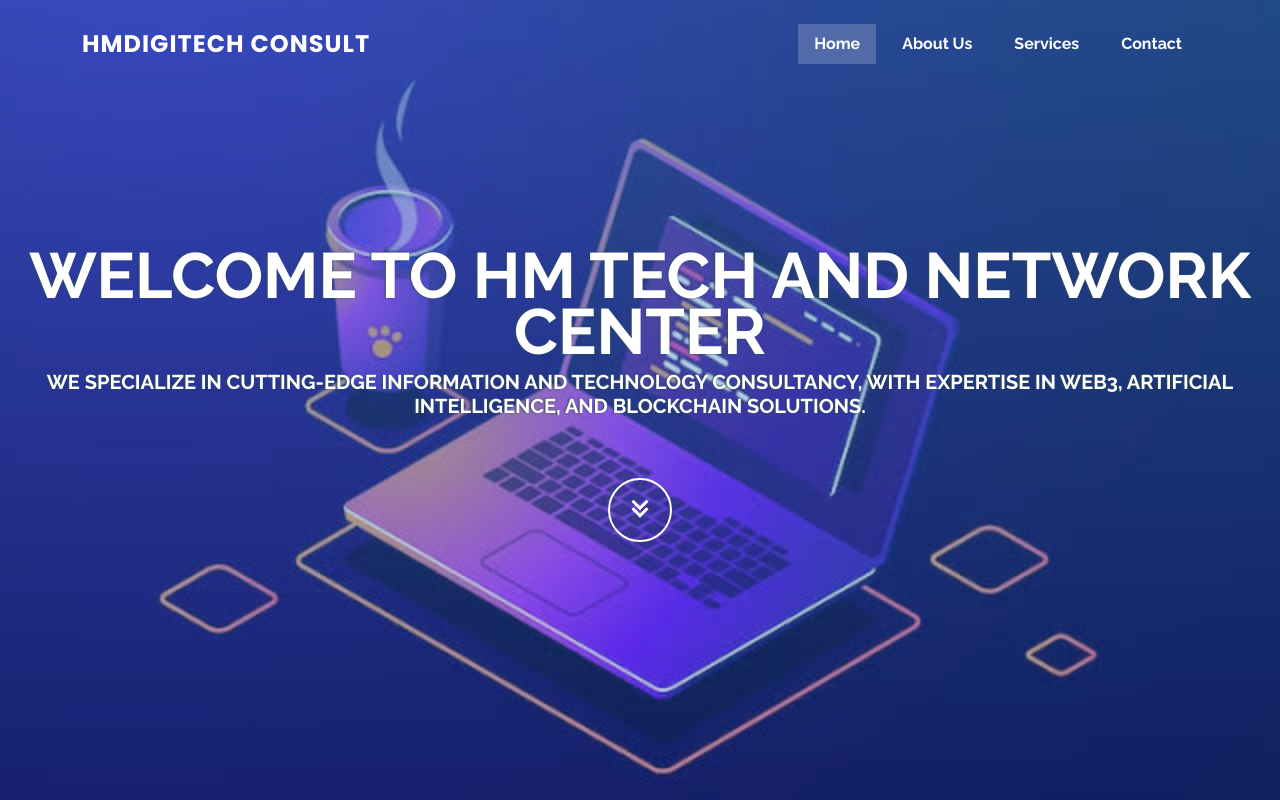
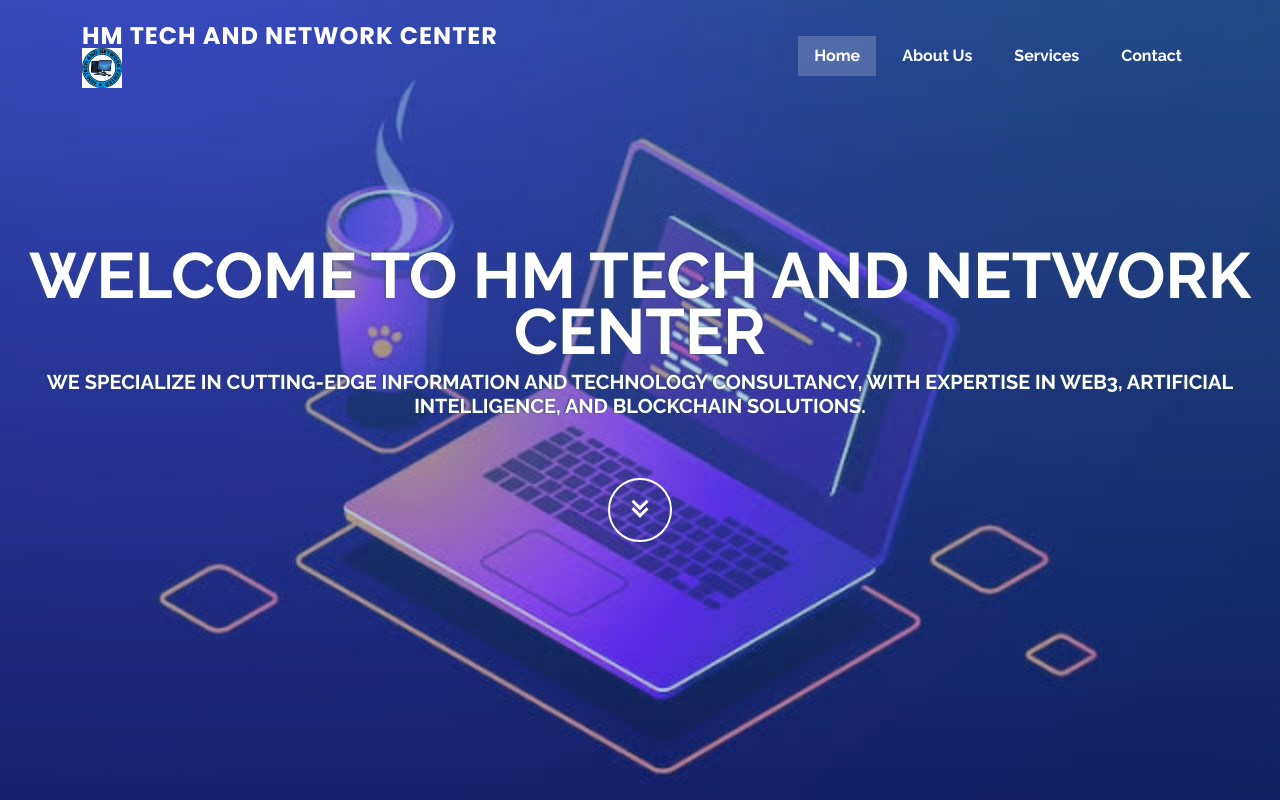
Before and after one commit to HMDigiTech/Consult, a plain HTML site: page index.html in a window 1280 px wide. Shown: the top 800 px of the page. Drawn offline with nearby package versions, Linux system fonts and the light colour scheme.

Commit message:
Update index.html

```diff
--- a/index.html
+++ b/index.html
@@ -5,13 +5,13 @@
   <meta charset="utf-8">
   <meta content="width=device-width, initial-scale=1.0" name="viewport">
 
-  <title>HMDigiTech Consult</title>
+  <title>HM TECH AND NETWORK CENTER </title>
   <meta content="" name="description">
   <meta content="" name="keywords">
 
   <!-- Favicons -->
   <link href="assets/img/favicon.png" rel="icon">
-  <link href="assets/img/apple-touch-icon.png" rel="apple-touch-icon">
+  <link href="sdp.jpg" rel="apple-touch-icon">
 
   <!-- Google Fonts -->
   <link href="https://fonts.googleapis.com/css?family=Open+Sans:300,300i,400,400i,600,600i,700,700i|Raleway:300,300i,400,400i,500,500i,600,600i,700,700i|Poppins:300,300i,400,400i,500,500i,600,600i,700,700i" rel="stylesheet">
@@ -37,9 +37,9 @@
     <div class="container d-flex align-items-center justify-content-between position-relative">
 
       <div class="logo">
-        <h1 class="text-light"><a href="index.html"><span>HMDigiTech Consult</span></a></h1>
+        <h1 class="text-light"><a href="index.html"><span>HM TECH AND NETWORK CENTER </span></a></h1>
         <!-- Uncomment below if you prefer to use an image logo -->
-        <!-- <a href="index.html"><img src="sdp.jpg" alt="" class="img-fluid"></a>-->
+        <a href="index.html"><img src="sdp.jpg" alt="" class="img-fluid"></a>
       </div>
 
       <nav id="navbar" class="navbar">
```
